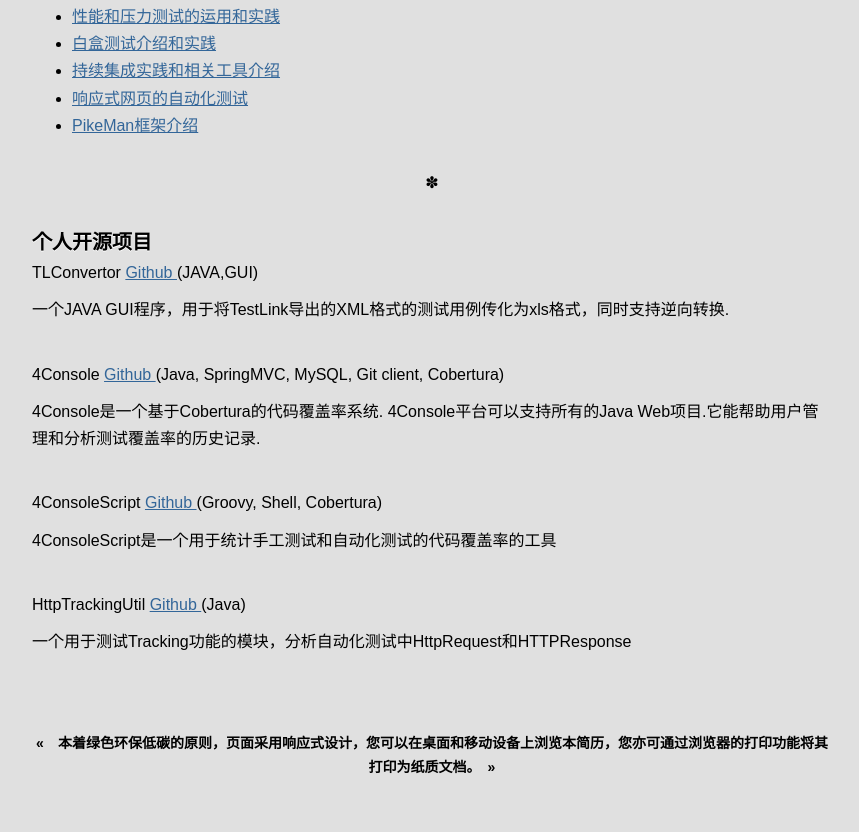
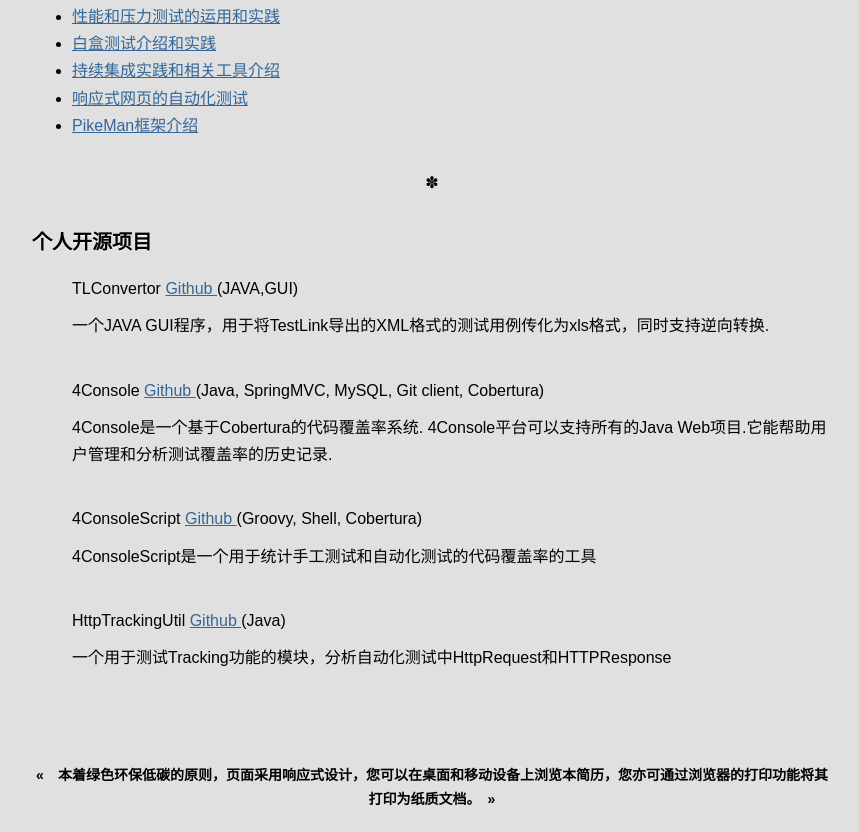
Before and after one commit to XieForest/xieforest.github.io, a plain HTML site: page index.html in a window 1280 px wide. Shown: the part 1777-2609 px from the top of the page, without its empty margins (208-1067 px from the left). Before the commit the page ends 2577 px from the top, so only its background shows below. Drawn offline with Linux system fonts and the light colour scheme.

Commit message:
Fix the UI error

```diff
--- a/index.html
+++ b/index.html
@@ -63,7 +63,7 @@
         </section>
         <section id="opensource">
             <h2>个人开源项目</h2>
-						<div class="yui-u">
+			 <ul>
 							TLConvertor
 							<a href="https://github.com/XieDongSheng/TLConvertor">Github </a>(JAVA,GUI)
 							<p>一个JAVA GUI程序，用于将TestLink导出的XML格式的测试用例传化为xls格式，同时支持逆向转换.</p><br>
@@ -76,7 +76,7 @@
 							HttpTrackingUtil
 							<a href="https://github.com/XieDongSheng/HttpTrackingUtil">Github </a>(Java)
 							<p>一个用于测试Tracking功能的模块，分析自动化测试中HttpRequest和HTTPResponse</p><br>
-						</div>
+								    </ul>
         </section>
     </div>
     <footer>
```
